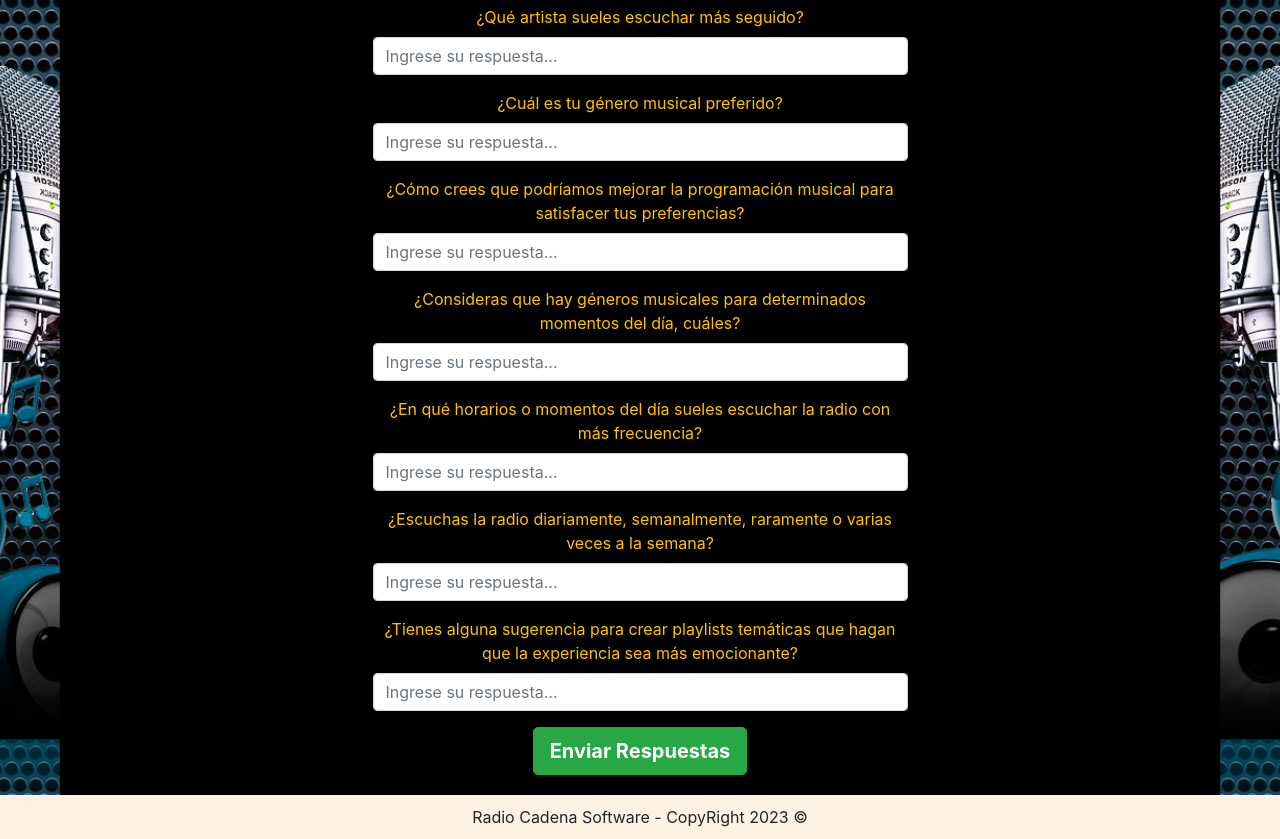
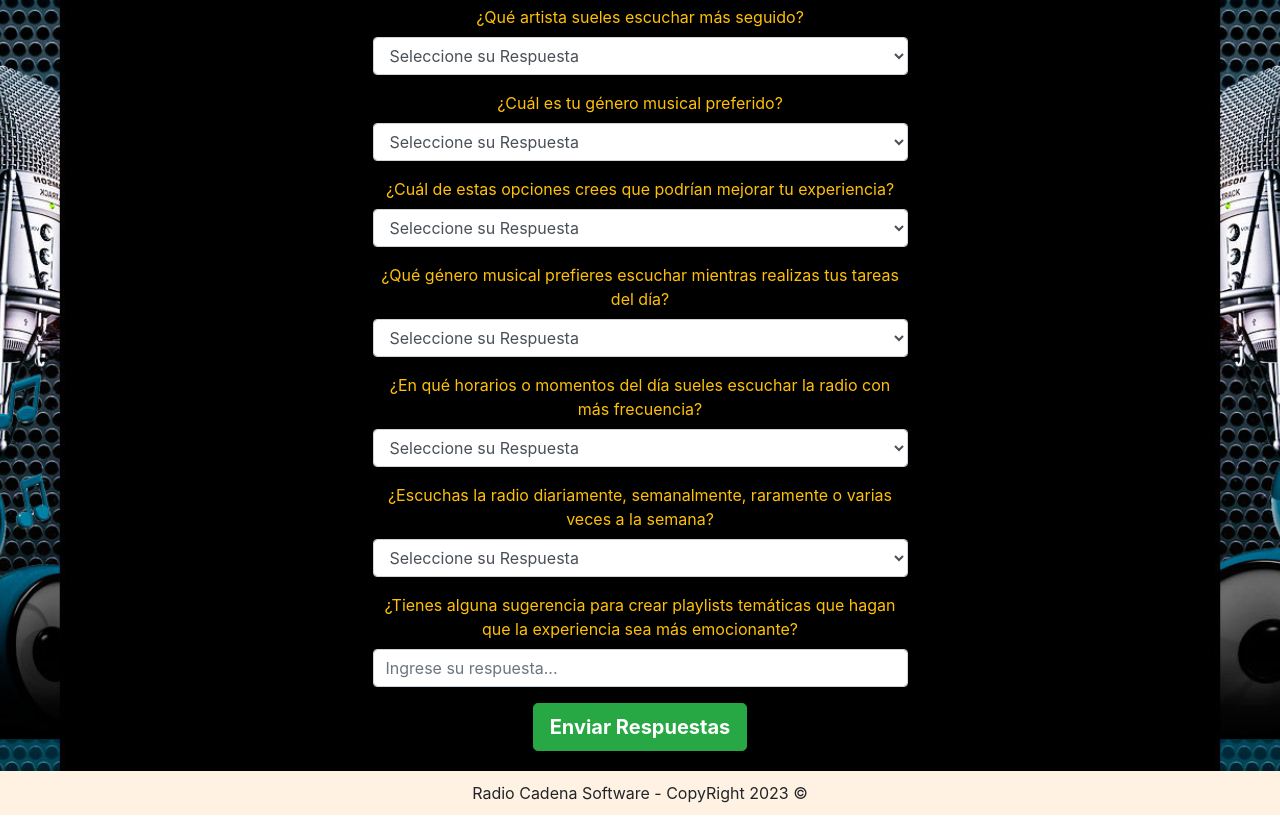
Before and after one commit to Fabian-17/DataMining, a website: page src/view/index.html in a window 1280 px wide. Shown: the part 61-900 px from the top of the page. After the commit the page ends 876 px from the top, so only its background shows below. Drawn offline with nearby package versions, Linux system fonts and the light colour scheme; files that its build step writes are made by us from their sources; files whose address does not match are found by name.

Commit message:
Se modifico las respuestas para las preguntas

```diff
--- a/src/view/index.html
+++ b/src/view/index.html
@@ -1,12 +1,14 @@
 <!DOCTYPE html>
 <html lang="en">
+
 <head>
     <meta charset="UTF-8">
     <meta name="viewport" content="width=device-width, initial-scale=1.0">
     <title>Formulario</title>
     <link rel="stylesheet" href="https://maxcdn.bootstrapcdn.com/bootstrap/4.5.2/css/bootstrap.min.css">
-    <link rel="stylesheet" href="style.css">
+    <link rel="stylesheet" href="../public/style.css">
 </head>
+
 <body>
     <div class="container">
         <div class="row justify-content-center">
@@ -14,35 +16,81 @@
                 <h2 class="text-center btn-success font-weight-bold">Formulario - Cadena Software</h2>
                 <form class="text-center">
                     <div class="form-group">
-                        <label for="nombre" class="text-warning">¿Qué artista sueles escuchar más seguido?</label>
-                        <input type="text" class="form-control" id="nombre" placeholder="Ingrese su respuesta..." required>
+                        <label for="artista" class="text-warning">¿Qué artista sueles escuchar más seguido?</label>
+                        <select class="form-control" id="artista" required>
+                            <option value="" hidden disabled-selected>Seleccione su Respuesta</option>
+                            <option value="opcion1">Bab Bunny</option>
+                            <option value="opcion2">Eminem</option>
+                            <option value="opcion3">Emilia Mernes</option>
+                            <option value="opcion2">Bizzarap</option>
+                            <option value="opcion3">Shakira</option>
+                        </select>
                     </div>
                     <div class="form-group">
-                        <label for="nombre" class="text-warning">¿Cuál es tu género musical preferido?</label>
-                        <input type="text" class="form-control" id="nombre" placeholder="Ingrese su respuesta..." required>
+                        <label for="genero" class="text-warning">¿Cuál es tu género musical preferido?</label>
+                        <select class="form-control" id="genero" required>
+                            <option value="" hidden disabled-selected>Seleccione su Respuesta</option>
+                            <option value="opcion1">Bachata</option>
+                            <option value="opcion2">Electrónica</option>
+                            <option value="opcion3">House</option>
+                            <option value="opcion2">Folklore</option>
+                            <option value="opcion3">Rock</option>
+                        </select>
                     </div>
                     <div class="form-group">
-                        <label for="nombre" class="text-warning">¿Cómo crees que podríamos mejorar la programación musical para satisfacer tus preferencias?</label>
-                        <input type="text" class="form-control" id="nombre" placeholder="Ingrese su respuesta..." required>
+                        <label for="mejoras" class="text-warning">¿Cuál de estas opciones crees que podrían mejorar tu experiencia?</label>
+                            <select class="form-control" id="genero" required>
+                                <option value="" hidden disabled-selected>Seleccione su Respuesta</option>
+                                <option value="opcion1">Preguntas y Respuestas en vivo</option>
+                                <option value="opcion2">Entrevistas semanales</option>
+                                <option value="opcion3">Música en vivo</option>
+                                <option value="opcion2">Sorteos y Encuestas</option>
+                                <option value="opcion3">Salutaciones</option>
+                                <option value="opcion3">Noticias musicales</option>
+
+                            </select>
                     </div>
                     <div class="form-group">
-                        <label for="nombre" class="text-warning">¿Consideras que hay géneros musicales para determinados momentos del día, cuáles?</label>
-                        <input type="text" class="form-control" id="nombre" placeholder="Ingrese su respuesta..." required>
+                        <label for="momentos" class="text-warning">¿Qué género musical prefieres escuchar mientras realizas tus tareas del día?</label>
+                        <select class="form-control" id="genero" required>
+                            <option value="" hidden disabled-selected>Seleccione su Respuesta</option>
+                            <option value="opcion1">Reggaeton</option>
+                            <option value="opcion2">K-pop</option>
+                            <option value="opcion3">Trap</option>
+                            <option value="opcion2">Rap</option>
+                            <option value="opcion3">Rock-Nacional</option>
+                        </select>
                     </div>
                     <div class="form-group">
-                        <label for="nombre" class="text-warning">¿En qué horarios o momentos del día sueles escuchar la radio con más frecuencia? </label>
-                        <input type="text" class="form-control" id="nombre" placeholder="Ingrese su respuesta..." required>
+                        <label for="horarios" class="text-warning">¿En qué horarios o momentos del día sueles escuchar
+                            la radio con más frecuencia?</label>
+                        <select class="form-control" id="horarios" required>
+                            <option value="" hidden disabled-selected>Seleccione su Respuesta</option>
+                            <option value="opcion1">Mañana</option>
+                            <option value="opcion2">Tarde</option>
+                            <option value="opcion3">Noche</option>
+                        </select>
                     </div>
                     <div class="form-group">
-                        <label for="nombre" class="text-warning">¿Escuchas la radio diariamente, semanalmente, raramente o varias veces a la semana?</label>
-                        <input type="text" class="form-control" id="nombre" placeholder="Ingrese su respuesta..." required>
+                        <label for="frecuencia" class="text-warning">¿Escuchas la radio diariamente, semanalmente,
+                            raramente o varias veces a la semana?</label>
+                        <select class="form-control" id="frecuencia" required>
+                            <option value="" hidden disabled-selected>Seleccione su Respuesta</option>
+                            <option value="opcion1">Diariamente</option>
+                            <option value="opcion2">Semanalmente</option>
+                            <option value="opcion3">Varias veces a la semana</option>
+                        </select>
                     </div>
                     <div class="form-group">
-                        <label for="nombre" class="text-warning">¿Tienes alguna sugerencia para crear playlists temáticas que hagan que la experiencia sea más emocionante?</label>
-                        <input type="text" class="form-control" id="nombre" placeholder="Ingrese su respuesta..." required>
+                        <label for="sugerencias" class="text-warning">¿Tienes alguna sugerencia para crear playlists
+                            temáticas que hagan que la experiencia sea más emocionante?</label>
+                        <input type="text" class="form-control" id="sugerencias" placeholder="Ingrese su respuesta..."
+                            required>
                     </div>
                     <button type="submit" class="btn btn-success btn-lg font-weight-bold">Enviar Respuestas</button>
                 </form>
+
+
             </div>
         </div>
     </div>
@@ -53,4 +101,5 @@
     <script src="https://cdnjs.cloudflare.com/ajax/libs/popper.js/1.16.0/umd/popper.min.js"></script>
     <script src="https://maxcdn.bootstrapcdn.com/bootstrap/4.5.2/js/bootstrap.min.js"></script>
 </body>
+
 </html>
```
